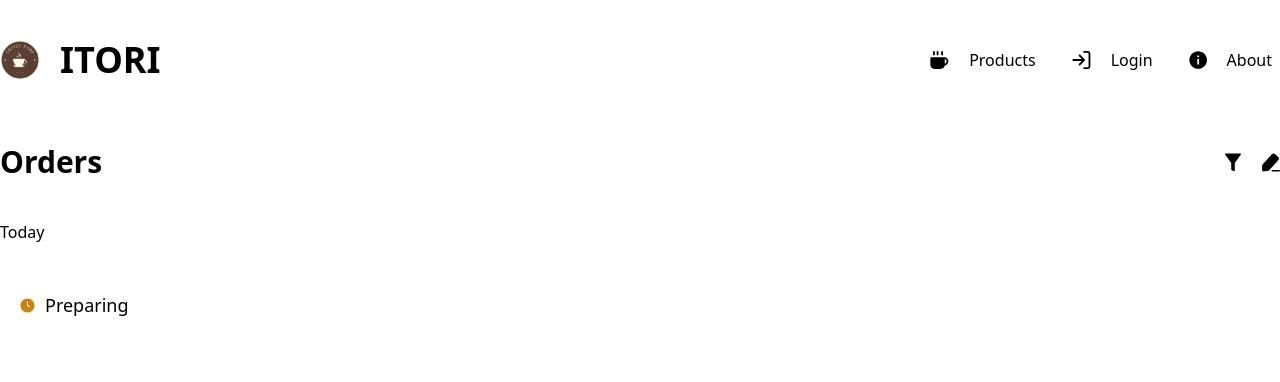
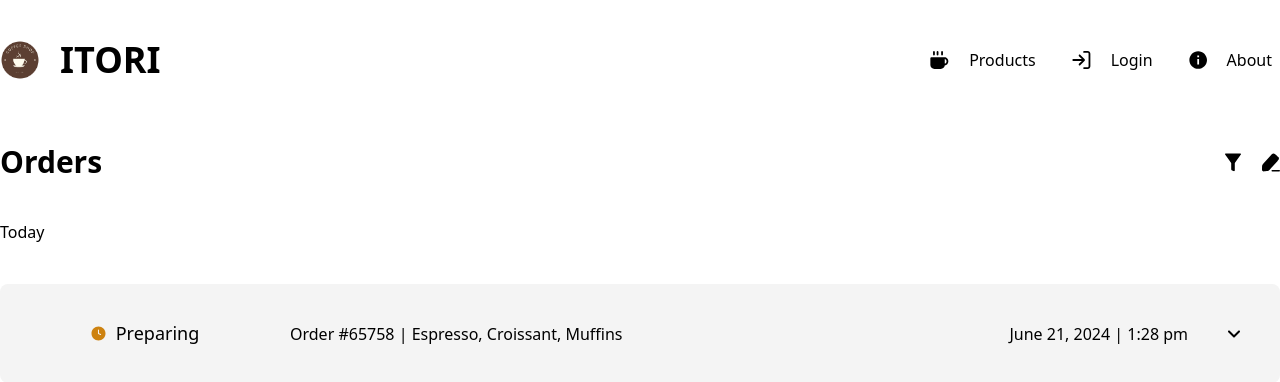
Before and after one commit to Niwa-Studio/Itori, a React (Vite) app: page /orders in a window 1280 px wide. Shown: the top 382 px of the page. Built offline with nearby package versions, Linux system fonts and the light colour scheme.

Commit message:
D - Order Component

```diff
--- a/src/pages/OrdersPage.jsx
+++ b/src/pages/OrdersPage.jsx
@@ -1,6 +1,7 @@
 import React from "react";
 import filter from "../assets/icons/filter.svg";
 import edit from "../assets/icons/edit.svg";
+import arrowdown from "../assets/icons/arrow-down.svg";
 import preparingIcon from "../assets/icons/preparing.svg";
 import deliveredIcon from "../assets/icons/delivered.svg";
 import cancelledIcon from "../assets/icons/cancelled.svg";
@@ -35,17 +36,26 @@ const statuses = {
 
 const Status = ({ status: { bgcolor, color, icon, text } }) => {
   return (
-    <div className={`flex gap-[10px] rounded-full px-5 py-2 bg-${bgcolor}`}>
+    <div
+      className={`flex gap-[10px] rounded-full px-5 py-2 bg-${bgcolor} min-w-[210px] justify-center`}
+    >
       <img src={icon} alt="" />
       <span className={`text-[18px] text-${color}`}>{text}</span>
     </div>
   );
 };
 
-const Order = () => {
+const Order = ({ status, order, datetime }) => {
   return (
-    <div>
-      <Status status={statuses.preparing} />
+    <div className="flex justify-between rounded-lg bg-shapes-grey-3 px-10 py-7">
+      <div className="flex items-center gap-10">
+        <Status status={status} />
+        <span>Order #65758 | Espresso, Croissant, Muffins</span>
+      </div>
+      <div className="flex items-center gap-10">
+        <span>June 21, 2024 | 1:28 pm</span>
+        <img src={arrowdown} alt="" />
+      </div>
     </div>
   );
 };
@@ -63,7 +73,7 @@ const OrdersPage = () => {
       <div className="flex flex-col gap-10">
         <span>Today</span>
         <div>
-          <Order />
+          <Order status={statuses.preparing} />
         </div>
       </div>
     </div>
```
Also changed, not shown: src/assets/icons/arrow-down.svg (added).
